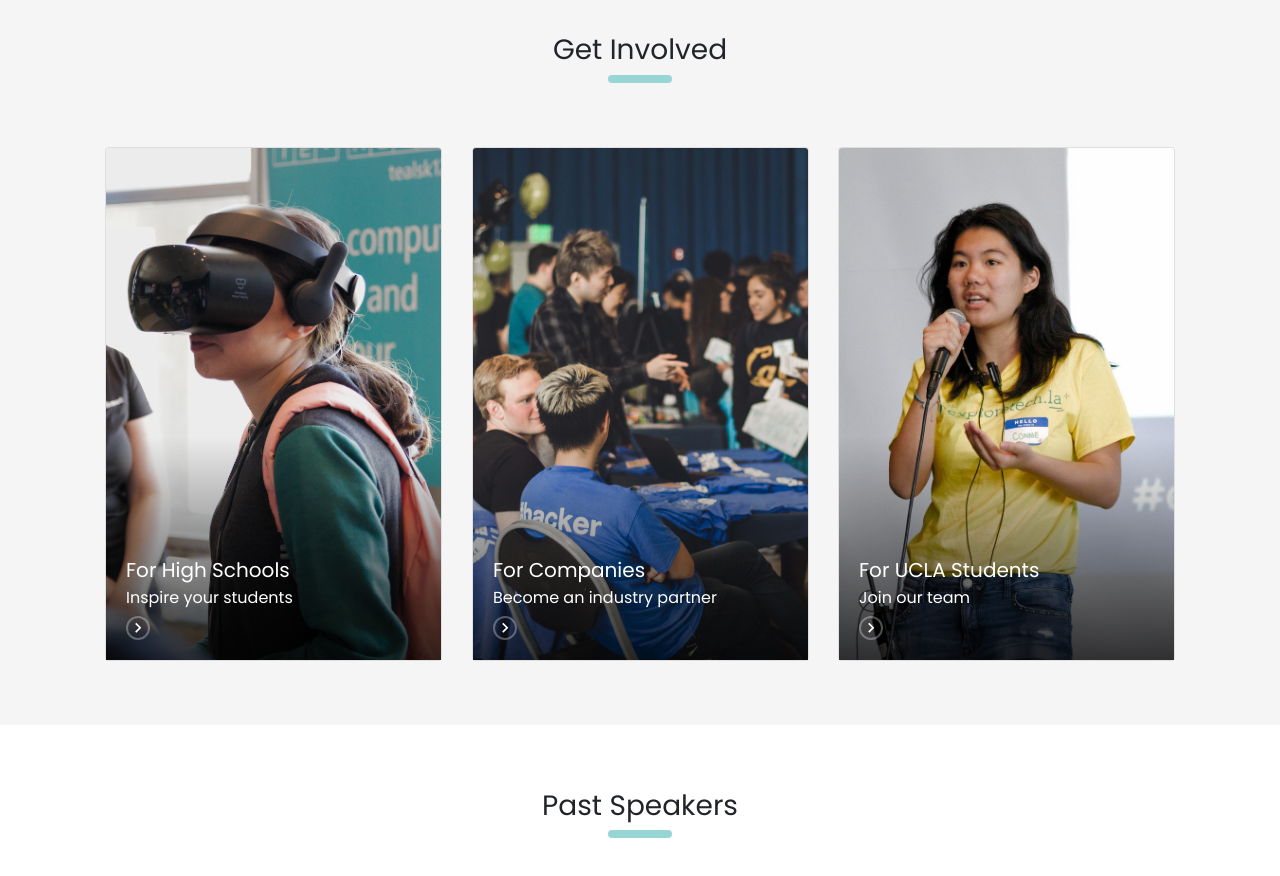
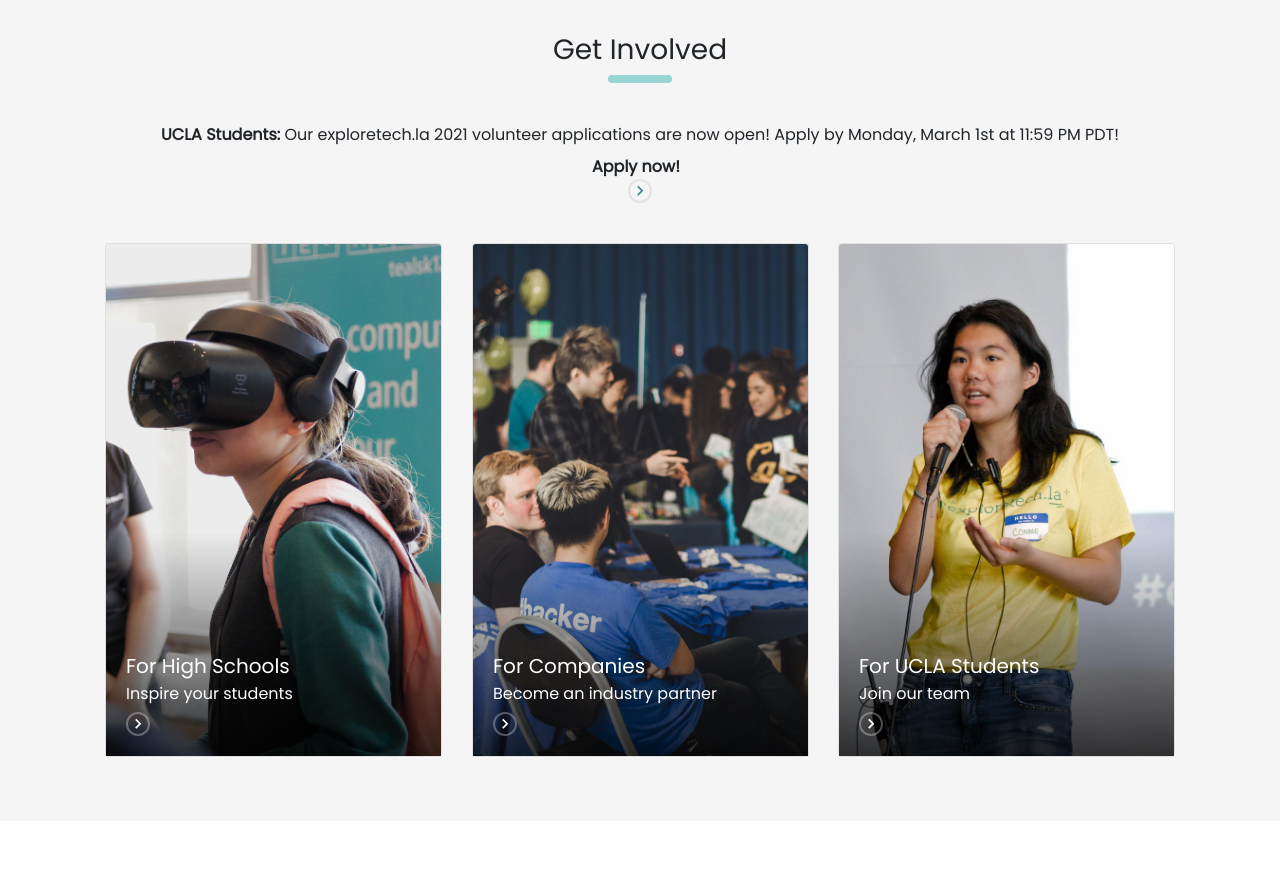
Before and after one commit to exploretech-la/website, a React (Create React App) app: page / in a window 1280 px wide. Shown: the part 2240-3116 px from the top of the page. Built offline with nearby package versions, Linux system fonts and the light colour scheme.

Commit message:
Add volunteer application link to website

```diff
--- a/src/components/GetInvolved.jsx
+++ b/src/components/GetInvolved.jsx
@@ -14,7 +14,7 @@ import TEALS_VR from 'static/images/teals-vr.jpg';
 
 const HighSchoolInterestForm = 'https://forms.gle/DAmRPcJiyJmppKnJ7';
 const MailingListSignUp = 'http://eepurl.com/gEFmPX';
-// const TeamApplicationLink = null;
+const VolunteerApplicationLink = 'https://tinyurl.com/exploretechla2021volunteer';
 
 export default class GetInvolved extends Component {
 	render() {
@@ -25,15 +25,15 @@ export default class GetInvolved extends Component {
 						<h3>Get Involved</h3>
 						<div className="pill-divider" />
 					</div>
-					{/* <div className="team-application">
-						<p>UCLA Students: Our 2021 team applications are now open! Apply by Saturday, October 17th at 11:59 PM PDT.</p>
+					<div className="team-application">
+						<p><b>UCLA Students:</b> Our exploretech.la 2021 volunteer applications are now open! Apply by Monday, March 1st at 11:59 PM PDT!</p>
 						<div className="team-application-cta">
-							<ReactGA.OutboundLink to={TeamApplicationLink} target="_blank" eventLabel="Team Application">
+							<ReactGA.OutboundLink to={VolunteerApplicationLink} target="_blank" eventLabel="Volunteer Application">
 								<p><b>Apply now!</b></p>
 								<MdKeyboardArrowRight className="MdKeyboardArrowRight" />
 							</ReactGA.OutboundLink>
 						</div>
-					</div> */}
+					</div>
 					<CardDeck>
 						<Card className="high-schools">
 							<Card.Img variant="top" src={TEALS_VR} />
```
